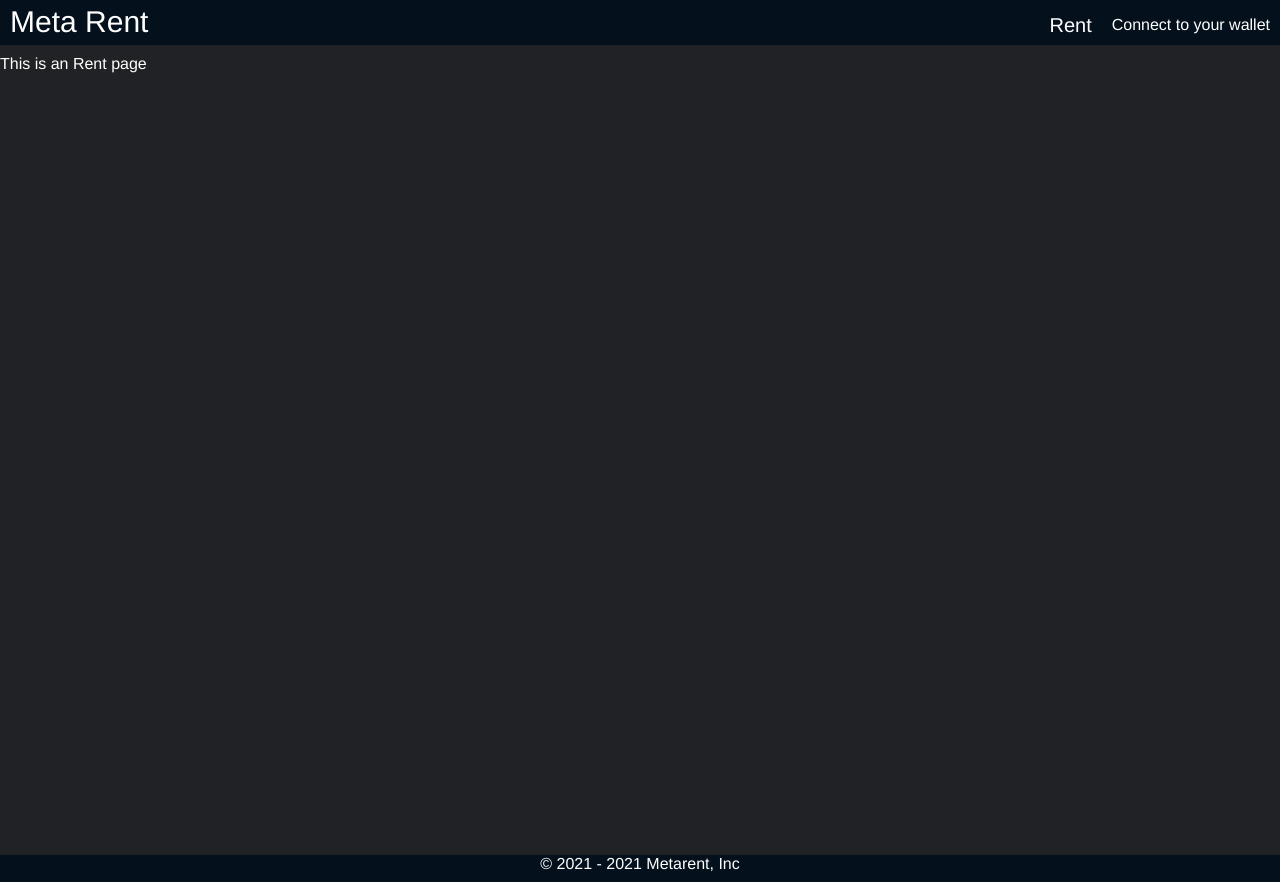
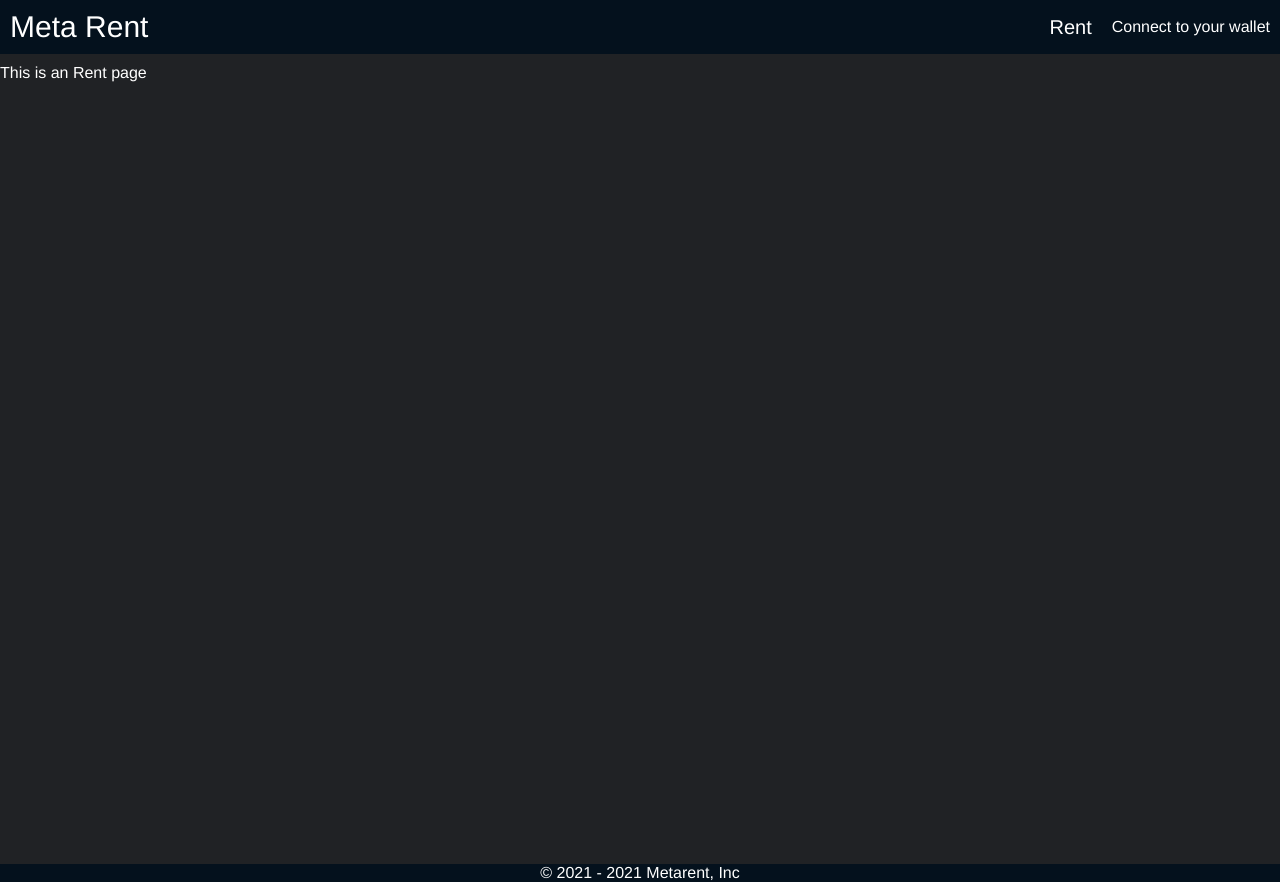
Before and after one commit to metarent-me/dapp, a Vue app: page / in a window 1280 px wide. Built offline with nearby package versions, Linux system fonts and the light colour scheme.

Commit message:
update header height

```diff
--- a/src/views/Main.vue
+++ b/src/views/Main.vue
@@ -1,12 +1,8 @@
 <template>
   <div class="main-wrapper">
-    <div class="header">
-      <Header />
-    </div>
-    <div class="main">
-      <Rent />
-    </div>
-    <div class="footer"><Footer /></div>
+    <Header />
+    <Rent />
+    <Footer />
   </div>
 </template>
 
@@ -29,12 +25,4 @@ export default {
 .main-wrapper > * {
   flex: 1 100%;
 }
-
-.header {
-  height: 60px;
-}
-
-.main {
-  height: 100%;
-}
 </style>
--- a/src/views/layouts/Header.vue
+++ b/src/views/layouts/Header.vue
@@ -14,8 +14,8 @@
 .header-warpper {
   display: flex;
   flex-flow: row wrap;
-  height: 40px;
-  margin-top: 5px;
+  margin-top: 10px;
+  margin-bottom: 10px;
 }
 
 @media (min-width: 601px) {
@@ -30,11 +30,20 @@
   }
 }
 
+.header-left {
+  margin-left: 10px;
+  align-self: center;
+  display: flex;
+  align-items: center;
+  gap: 20px;
+}
+
 .header-title {
+  // height: 100px;
   font-size: 30px;
   font-weight: 500;
   align-self: center;
-  margin-left: 10px;
+  text-align: center;
 }
 
 .header-right {
```
